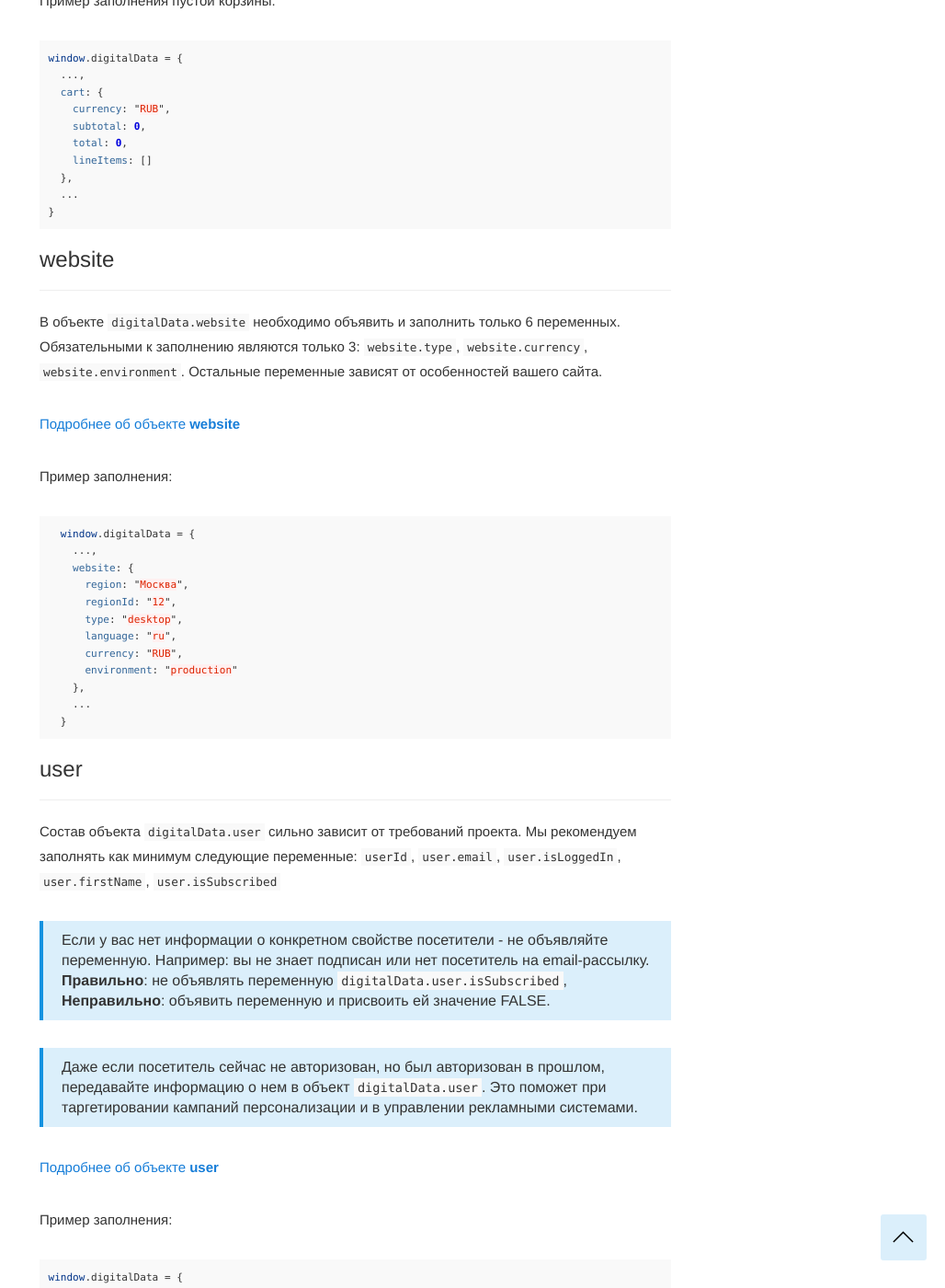
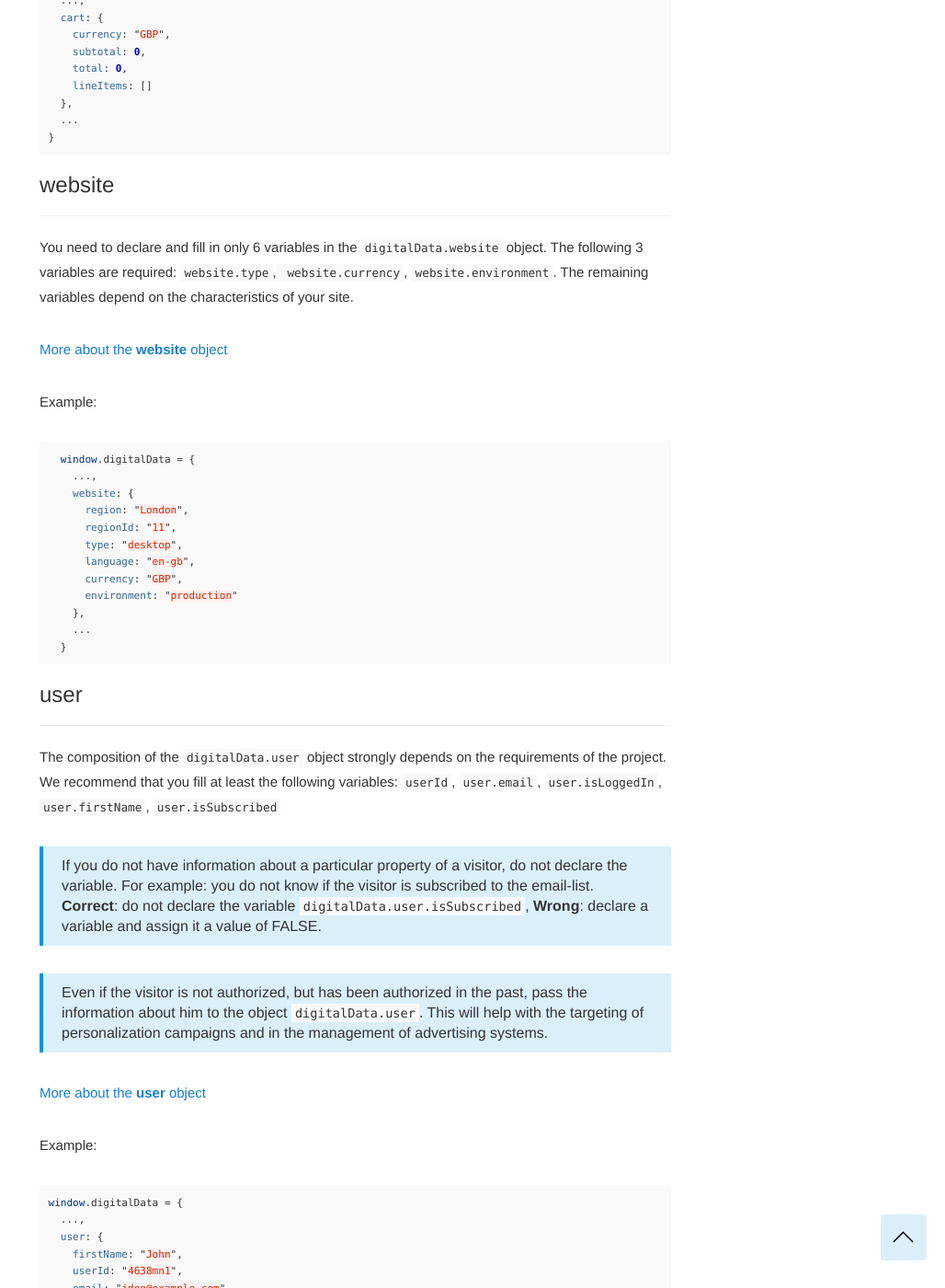
Before and after one commit to segmentstream-com/segmentstream-com.github.io, a Jekyll site: the page built from _docs/ecommerce/transaction.md, in a window 1280 px wide and 1400 px high, scrolled down 2548 px. Shown: the whole window at 92% size, without its empty margins (252-1280 px from the left). Built offline with Jekyll 4.4.1, drawn with Linux system fonts in a browser that asks for light colours; nearby versions of some CDN libraries; some of the changed text lies outside the part shown.

Commit message:
ecommerce transaction

````diff
--- a/_docs/ecommerce/transaction.md
+++ b/_docs/ecommerce/transaction.md
@@ -6,12 +6,12 @@ date: 2018-02-09 12:00:00
 order: 7
 ---
 
-Ниже приведен пример заполнения слоя данных `digitalData` для страницы "Спасибо за покупку"
+Below is an example of filling the `digitalData` data layer on 'Thank You' pages.
 
-### Навигация по странице
+### Page contents
 ------
 <ul class="page-navigation">
-  <li><a href="#0">Введение</a></li>
+  <li><a href="#0">Introduction</a></li>
   <li><a href="#1">page</a></li>
   <li><a href="#1.1">transaction</a></li>
   <li><a href="#4">cart</a></li>
@@ -20,23 +20,23 @@ order: 7
   <li><a href="#5">version</a></li>
   <li><a href="#6">campaigns</a></li>
   <li><a href="#7">recommendation</a></li>
-  <li><a href="#8">Объект целиком</a></li>
+  <li><a href="#8">Whole object</a></li>
 </ul>
 
-### <a name="0"></a>Введение
+### <a name="0"></a>Introduction
 ------
-На странице "Спасибо за покупку" интернет-магазина должны быть объявлены и заполнены следующие объекты:
- - Обязательные:  `transaction`, `page`, `website`, `user`, `cart`, `version`
- - Необязательные (зависит от контента): `campaigns` ,`recommendation`
+On the 'Thank you' page, the following objects must be declared and filled:
+ - Required: `transaction`, `page`, `website`, `user`, `cart`, `version`
+ - Optional (depends on page content): `campaigns` ,`recommendation`
 
 
 ### <a name="1"></a>page
 ------
-В объекте `digitalData.page` необходимо объявить и заполнить только 2 переменные. Все остальные переменные автоматически заполнит DigitalDataManager.
+You need to declare and fill in only 2 variables in the `digitalData.page` object. All other variables will be automatically filled by the DigitalDataManager library.
 
-[Подробнее об объекте **page**](/digitaldata/page)
+[More about the **page** object](/digitaldata/page)
 
-Пример заполнения:
+Example:
 ```javascript
   window.digitalData = {
     ...,
@@ -50,11 +50,11 @@ order: 7
 
 ### <a name="1.1"></a>transaction
 ------
-Объект `digitalData.transaction` должен быть объявлен и заполнен на странице "Спасибо за покупку".
+The `digitalData.transaction` object must be declared and filled on the 'Thank you' page.
 
-[Подробнее об объекте **transaction**](/digitaldata/transaction)
+[More about the **transaction** object](/digitaldata/transaction)
 
-Пример заполнения:
+Example:
 ```javascript
 window.digitalData = {
   ...,
@@ -63,15 +63,15 @@ window.digitalData = {
     cartId: "CART2203",
     isFirst: true,
     isReturning: false,
-    currency: "RUB",
-    subtotal: 25000,
     vouchers: [
       "MYVOUCHER1"
     ],
-    voucherDiscount: 500,
-    shippingCost: 1500,
-    shippingMethod: "Доставка курьером",
-    total: 26000,
+    voucherDiscount: 20,
+    shippingCost: 5,
+    shippingMethod: "Delivery",
+    currency: "GBP",
+    subtotal: 100,
+    total: 85,
     lineItems: [
       ...,
       {
@@ -79,18 +79,18 @@ window.digitalData = {
           id: "1234567890",
           url: "http://website.com/product.html",
           imageUrl: "http://website.com/image.png",
-          thumbnailUrl: "http://website.com/image_thump.png",
-          name: "Ботинки Timberland",
-          description: "Описание данного товара",
+          thumbnailUrl: "http://website.com/image_thumb.png",
+          name: "Big Boots",
+          description: "Product description",
           manufacturer: "Timberland",
-          category: ["Обувь","Ботинки"],
-          currency: "RUB",
-          unitPrice: 12990,
-          unitSalePrice: 10990,
+          category: ["Footwear","Boots"],
+          currency: "GBP",
+          unitPrice: 60,
+          unitSalePrice: 50,
           skuCode: "TBL6065RW"
         },
         quantity: 2,
-        subtotal: 10990
+        subtotal: 100
       },
       ...
     ]
@@ -101,14 +101,14 @@ window.digitalData = {
 
 ### <a name="4"></a>cart
 ------
-На странице "Спасибо за покупку" объект `digitalData.cart`  должен описывать пустую корзину
+On the 'Thank You' page the `digitalData.cart` object must describe an empty cart
 
-Пример заполнения пустой корзины:
+Example:
 ```javascript
 window.digitalData = {
   ...,
   cart: {
-    currency: "RUB",
+    currency: "GBP",
     subtotal: 0,
     total: 0,
     lineItems: []
@@ -119,20 +119,20 @@ window.digitalData = {
 
 ### <a name="2"></a>website
 ------
-В объекте `digitalData.website` необходимо объявить и заполнить только 6 переменных. Обязательными к заполнению являются только 3: `website.type`, `website.currency`, `website.environment`. Остальные переменные зависят от особенностей вашего сайта.
+You need to declare and fill in only 6 variables in the `digitalData.website` object. The following 3 variables are required: `website.type`,` website.currency`, `website.environment`. The remaining variables depend on the characteristics of your site.
 
-[Подробнее об объекте **website**](/digitaldata/website)
+[More about the **website** object](/digitaldata/website)
 
-Пример заполнения:
+Example:
 ```javascript
   window.digitalData = {
     ...,
     website: {
-      region: "Москва",
-      regionId: "12",
+      region: "London",
+      regionId: "11",
       type: "desktop",
-      language: "ru",
-      currency: "RUB",
+      language: "en-gb",
+      currency: "GBP",
       environment: "production"
     },
     ...
@@ -141,15 +141,15 @@ window.digitalData = {
 
 ### <a name="3"></a>user
 ------
-Состав объекта `digitalData.user` сильно зависит от требований проекта. Мы рекомендуем заполнять как минимум следующие переменные: `userId`, `user.email`, `user.isLoggedIn`, `user.firstName`, `user.isSubscribed`
+The composition of the `digitalData.user` object strongly depends on the requirements of the project. We recommend that you fill at least the following variables: `userId`, `user.email`, `user.isLoggedIn`, `user.firstName`, `user.isSubscribed`
 
->Если у вас нет информации о конкретном свойстве посетители - не объявляйте переменную. Например: вы не знает подписан или нет посетитель на email-рассылку. **Правильно**: не объявлять переменную `digitalData.user.isSubscribed`, **Неправильно**: объявить переменную и присвоить ей значение FALSE.
+>If you do not have information about a particular property of a visitor, do not declare the variable. For example: you do not know if the visitor is subscribed to the email-list. **Correct**: do not declare the variable `digitalData.user.isSubscribed`, **Wrong**: declare a variable and assign it a value of FALSE.
 
->Даже если посетитель сейчас не авторизован, но был авторизован в прошлом, передавайте информацию о нем в объект `digitalData.user`. Это поможет при таргетировании кампаний персонализации и в управлении рекламными системами.
+>Even if the visitor is not authorized, but has been authorized in the past, pass the information about him to the object `digitalData.user`. This will help with the targeting of personalization campaigns and in the management of advertising systems.
 
-[Подробнее об объекте **user**](/digitaldata/user)
+[More about the **user** object](/digitaldata/user)
 
-Пример заполнения:
+Example:
 ```javascript
 window.digitalData = {
   ...,
@@ -166,28 +166,28 @@ window.digitalData = {
 
 ### <a name="5"></a>version
 ------
-Переменная `digitalData.version` должна быть объявлена и заполнена при загрузке каждой страницы сайта.
+The `digitalData.version` variable must be declared and filled when loading each page of the site.
 
-[Подробнее об объекте **cart**](/digitaldata/standard-version)
+[More about the **version** variable](/digitaldata/standard-version)
 
-Пример заполнения:
+Example:
 ```javascript
 window.digitalData = {
   ...,
-  version: '1.1.2',
+  version: '1.1.3',
   ...
 }
 ```
 
-## Необязательные объекты
+## Optional properties
 
 ### <a name="6"></a>campaigns
 ------
-Массив `digitalData.campaigns` должен быть объявлен и заполнен, если на загружаемой странице есть баннеры, эффективность которых вы планируете отслеживать.
+The `digitalData.campaigns` array must be declared and filled if the page you are loading has banners whose effectiveness you plan to track.
 
-[Подробнее о массиве **campaigns**](/digitaldata/campaigns)
+[More about the **campaigns** array](/digitaldata/campaigns)
 
-Пример заполнения:
+Example:
 ```javascript
 window.digitalData = {
   ...,
@@ -195,10 +195,10 @@ window.digitalData = {
     ...,
     {
       id: "PROMO124",
-      name: "Новинки сезона осень/зима",
-      description: "1500 новых моделей",
-      category: "Баннер",
-      subcategory: "Новинки",
+      name: "SS18 SALE",
+      description: "1500 models for sale",
+      category: "Banner",
+      subcategory: "Sales",
       design: "600x120",
       position: "left"
     },
@@ -210,18 +210,18 @@ window.digitalData = {
 
 ### <a name="7"></a>recommendation
 ------
-Массив `digitalData.recommendation` должен быть объявлен и заполнен, если на загружаемой странице хотя бы 1 список товаров.
+The `digitalData.recommendation` array must be declared and filled if there is at least 1 list of products on the loaded page.
 
-[Подробнее о массиве **recommendation**](/digitaldata/recommendation)
+[More about the **recommendation** array](/digitaldata/recommendation)
 
-Пример заполнения:
+Example:
 ```javascript
 window.digitalData = {
   ...,
   recommendation: [
     ...,
     {
-      listName: "Список недавно просмотренных товаров",
+      listName: "Recently viewed products",
       listId: "recentlyViewed",
       items: [
         ...,
@@ -229,15 +229,15 @@ window.digitalData = {
           id: "1234567890",
           url: "http://website.com/product.html",
           imageUrl: "http://website.com/image.png",
-          thumbnailUrl: "http://website.com/image_thump.png",
-          name: "Ботинки Timberland",
-          description: "Описание данного товара",
+          thumbnailUrl: "http://website.com/image_thumb.png",
+          name: "Big Boots",
+          description: "Product description",
           manufacturer: "Timberland",
-          category: ["Обувь","Ботинки"],
-          currency: "RUB",
-          unitPrice: 12990,
-          unitSalePrice: 10990,
-          skuCode: "TBL6065RW",
+          category: ["Footwear","Boots"],
+          currency: "GBP",
+          unitPrice: 60,
+          unitSalePrice: 50,
+          skuCode: "TBL6065RW"
         },
         ...
       ]
@@ -248,9 +248,9 @@ window.digitalData = {
 }
 ```
 
-### <a name="8"></a>Объект целиком
+### <a name="8"></a>Whole object
 ------
-В итоге, ваш код будет похож на:
+In the end, your code will be similar to:
 ```javascript
 window.digitalData = {
   page: {
@@ -259,7 +259,7 @@ window.digitalData = {
   },
   website: {
     type: "desktop",
-    currency: "RUB",
+    currency: "GBP",
     environment: "production"
   },
   user: {
@@ -270,7 +270,7 @@ window.digitalData = {
     isSubscribed: false
   },
   cart: {
-    currency: "RUB",
+    currency: "GBP",
     subtotal: 0,
     total: 0,
     lineItems: []
@@ -280,73 +280,72 @@ window.digitalData = {
     cartId: "CART2203",
     isFirst: true,
     isReturning: false,
-    currency: "RUB",
     vouchers: [
       "MYVOUCHER1"
     ],
-    voucherDiscount: 500,
-    tax: 4010,
-    shippingCost: 800,
-    shippingMethod: "Доставка курьером",
-    subtotal: 21980,
-    total: 22280,
+    voucherDiscount: 20,
+    shippingCost: 5,
+    shippingMethod: "Delivery",
+    currency: "GBP",
+    subtotal: 100,
+    total: 85,
     lineItems: [
       {
         product: {
           id: "1234567890",
           url: "http://website.com/product.html",
           imageUrl: "http://website.com/image.png",
-          thumbnailUrl: "http://website.com/image_thump.png",
-          name: "Ботинки Timberland",
-          description: "Описание данного товара",
+          thumbnailUrl: "http://website.com/image_thumb.png",
+          name: "Big Boots",
+          description: "Product description",
           manufacturer: "Timberland",
-          category: ["Обувь","Ботинки"],
-          currency: "RUB",
-          unitPrice: 12990,
-          unitSalePrice: 10990,
+          category: ["Footwear","Boots"],
+          currency: "GBP",
+          unitPrice: 60,
+          unitSalePrice: 50,
           skuCode: "TBL6065RW"
         },
         quantity: 2,
-        subtotal: 10990
-      }
+        subtotal: 100
+      },
     ]
   },
-  version: '1.1.2',
+  version: '1.1.3',
   campaigns: [
     {
       id: "PROMO124",
-      name: "Новинки сезона осень/зима",
-      description: "1500 новых моделей",
-      category: "Баннер",
-      subcategory: "Новинки",
+      name: "SS18 SALE",
+      description: "1500 models for sale",
+      category: "Banner",
+      subcategory: "Sales",
       design: "600x120",
       position: "left"
     }
   ],
   recommendation: [
     {
-      listName: "Список недавно просмотренных товаров",
+      listName: "Recently viewed products",
       listId: "recentlyViewed",
       items: [
         {
           id: "1234567890",
           url: "http://website.com/product.html",
           imageUrl: "http://website.com/image.png",
-          thumbnailUrl: "http://website.com/image_thump.png",
-          name: "Ботинки Timberland",
-          description: "Описание данного товара",
+          thumbnailUrl: "http://website.com/image_thumb.png",
+          name: "Big Boots",
+          description: "Product description",
           manufacturer: "Timberland",
-          category: ["Обувь","Ботинки"],
-          currency: "RUB",
-          unitPrice: 12990,
-          unitSalePrice: 10990,
+          category: ["Footwear","Boots"],
+          currency: "GBP",
+          unitPrice: 60,
+          unitSalePrice: 50,
           skuCode: "TBL6065RW"
         }
       ]
-    }
+    },
   ]
 }
-/* Здесь должен идти сниппет инициализации библиотеки DigitalDataManage */
+/* Here you should place the snippet of the initialization of the DigitalDataManager library */
 ```
 
->Для удобства мы не стали перечислять повторяющиеся элементы массивов recommendation, items, campaigns, lineItems, а привели по одному примеру.
+>For convenience, we did not list the repeating elements of the recommendations, items, campaigns, lineItems arrays but left just one example in each.
````
Also changed, not shown: _docs/ecommerce/checkout.md (+1 -1 lines).
